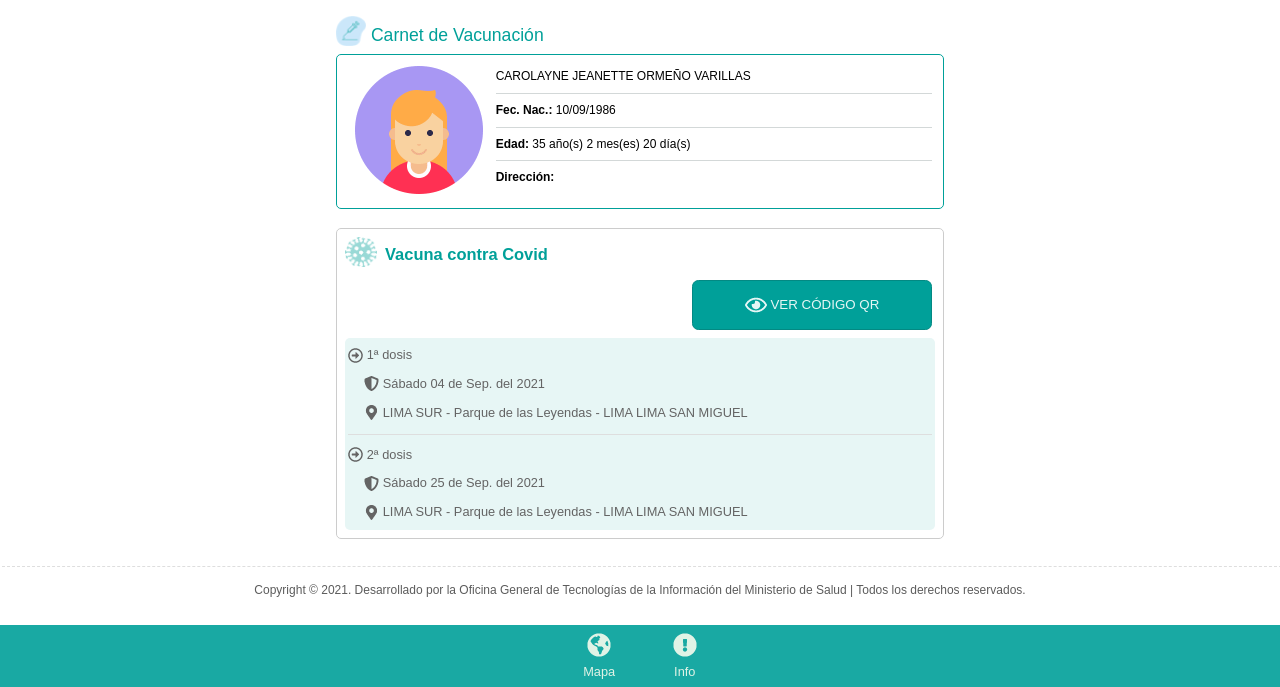
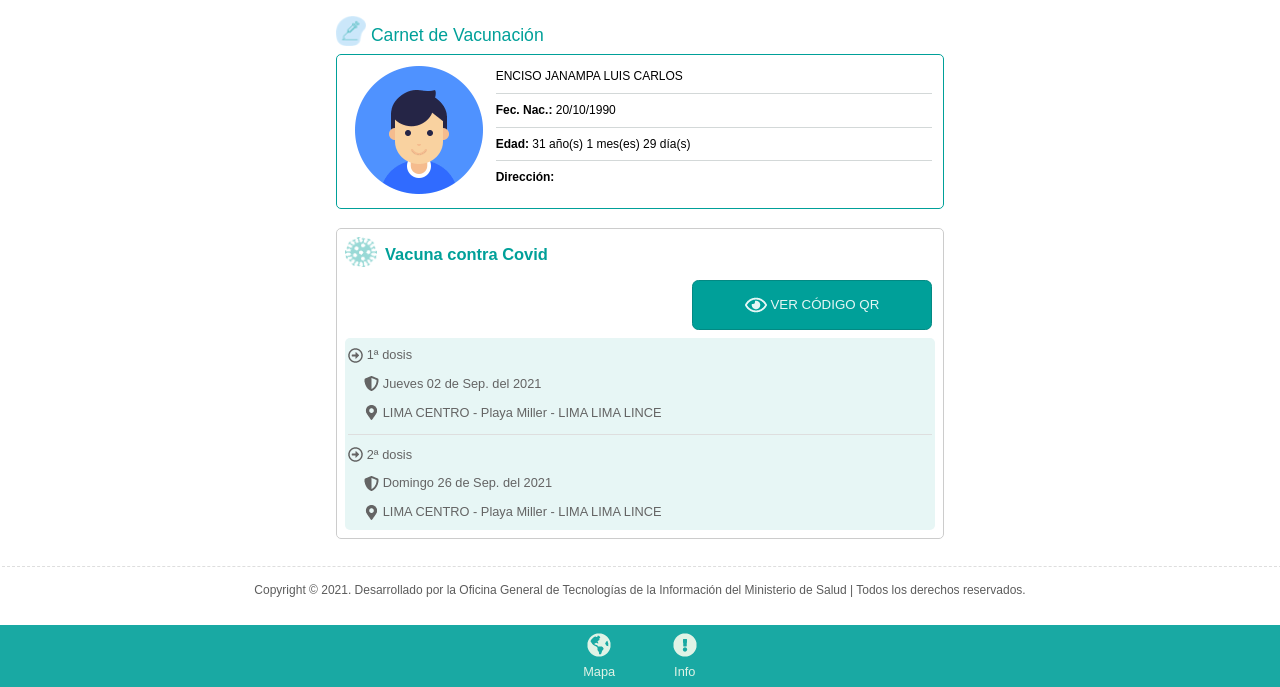
Before and after one commit to luisEnciso20/CARNET, a plain HTML site: page index.html in a window 1280 px wide. Shown: the part 113-800 px from the top of the page. Drawn offline with Linux system fonts and the light colour scheme; a script that the page names is missing.

Commit message:
sad
asda

```diff
--- a/index.html
+++ b/index.html
@@ -54,15 +54,15 @@
            <div class="aBorder1">
                <div class="row">
                    <div class="col-3 text-center">
-                       <img src="./MINSA - Carnet Vacunación_files/user-2-opt.png" class="img-responsive" style="width:100%;max-width: 8rem;">
+                       <img src="./MINSA - Carnet Vacunación_files/user-1-opt.png" class="img-responsive" style="width:100%;max-width: 8rem;">
                    </div>
                    <div class="col-9">
                        <div style="line-height:1.3rem">
-                         CAROLAYNE JEANETTE ORMEÑO VARILLAS
+                         ENCISO JANAMPA LUIS CARLOS
                          <hr style="border:none; border-top: #d3d8d8 solid 1px;">
-                         <b>Fec. Nac.:</b> 10/09/1986
+                         <b>Fec. Nac.:</b> 20/10/1990
                          <hr style="border:none; border-top: #d3d8d8 solid 1px;">
-                         <b>Edad:</b> 35 año(s) 2 mes(es) 20 día(s)
+                         <b>Edad:</b> 31 año(s) 1 mes(es) 29 día(s)
                          <hr style="border:none; border-top: #d3d8d8 solid 1px;">
                          <b>Dirección:</b>
                        </div>
@@ -118,23 +118,26 @@
                              1ª dosis</div>
                             <div class="aTxtBody2 aTxtBody2-Right">
                                 <img src="./MINSA - Carnet Vacunación_files/shield-alt-solid.png" alt="Icono fecha vacuna" style="vertical-align: sub;">
-                                Sábado 04 de Sep. del 2021
+                                Jueves 02 de Sep. del 2021
                             </div>
                             <div class="aTxtBody2 aTxtBody2-Right">
                                 <img src="./MINSA - Carnet Vacunación_files/map-marker-alt-solid.png" alt="Icono lugar vacuna" style="vertical-align: sub;">
-                                LIMA SUR - Parque de las Leyendas - LIMA LIMA SAN MIGUEL
-                            </div><hr style="border:none; border-top: #dedede solid 1px;">
+                                LIMA CENTRO - Playa Miller - LIMA LIMA LINCE
+                            </div>
+                            <hr style="border:none; border-top: #dedede solid 1px;">
+
                             <div class="aTxtBody2">
-                            <img src="./MINSA - Carnet Vacunación_files/arrow-alt-circle-right-regular.png" alt="Icono Dosis" style="vertical-align: sub;">
-                             2ª dosis</div>
+                                <img src="./MINSA - Carnet Vacunación_files/arrow-alt-circle-right-regular.png" alt="Icono Dosis" style="vertical-align: sub;">
+                                2ª dosis</div>
                             <div class="aTxtBody2 aTxtBody2-Right">
                                 <img src="./MINSA - Carnet Vacunación_files/shield-alt-solid.png" alt="Icono fecha vacuna" style="vertical-align: sub;">
-                                Sábado 25 de Sep. del 2021
+                                Domingo 26 de Sep. del 2021
                             </div>
                             <div class="aTxtBody2 aTxtBody2-Right">
                                 <img src="./MINSA - Carnet Vacunación_files/map-marker-alt-solid.png" alt="Icono lugar vacuna" style="vertical-align: sub;">
-                                LIMA SUR - Parque de las Leyendas - LIMA LIMA SAN MIGUEL
+                                LIMA CENTRO - Playa Miller - LIMA LIMA LINCE
                             </div>
+
                         </div>
                     </div>
              </div>
```
Also changed, not shown: MINSA - Carnet Vacunación_files/user-1-opt.png (added), MINSA - Carnet Vacunación_files/user-2-opt.png (deleted).
